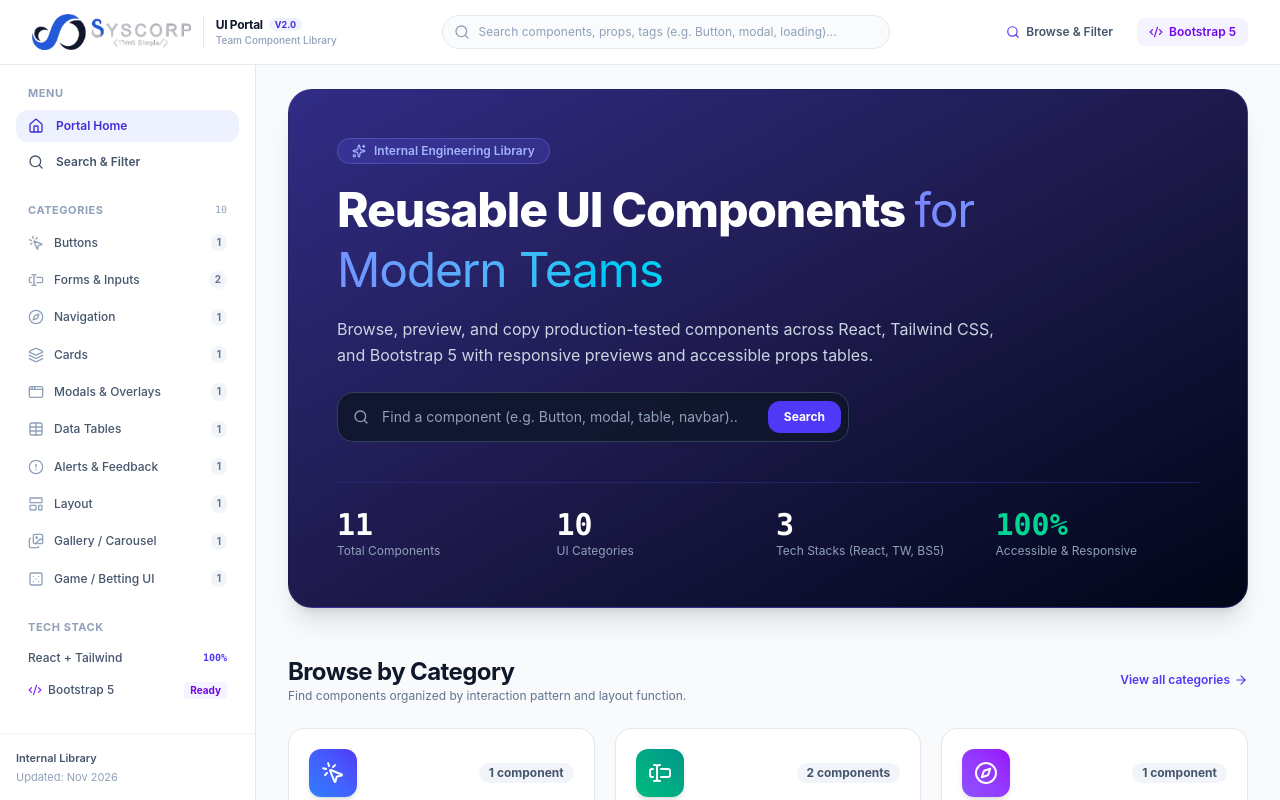
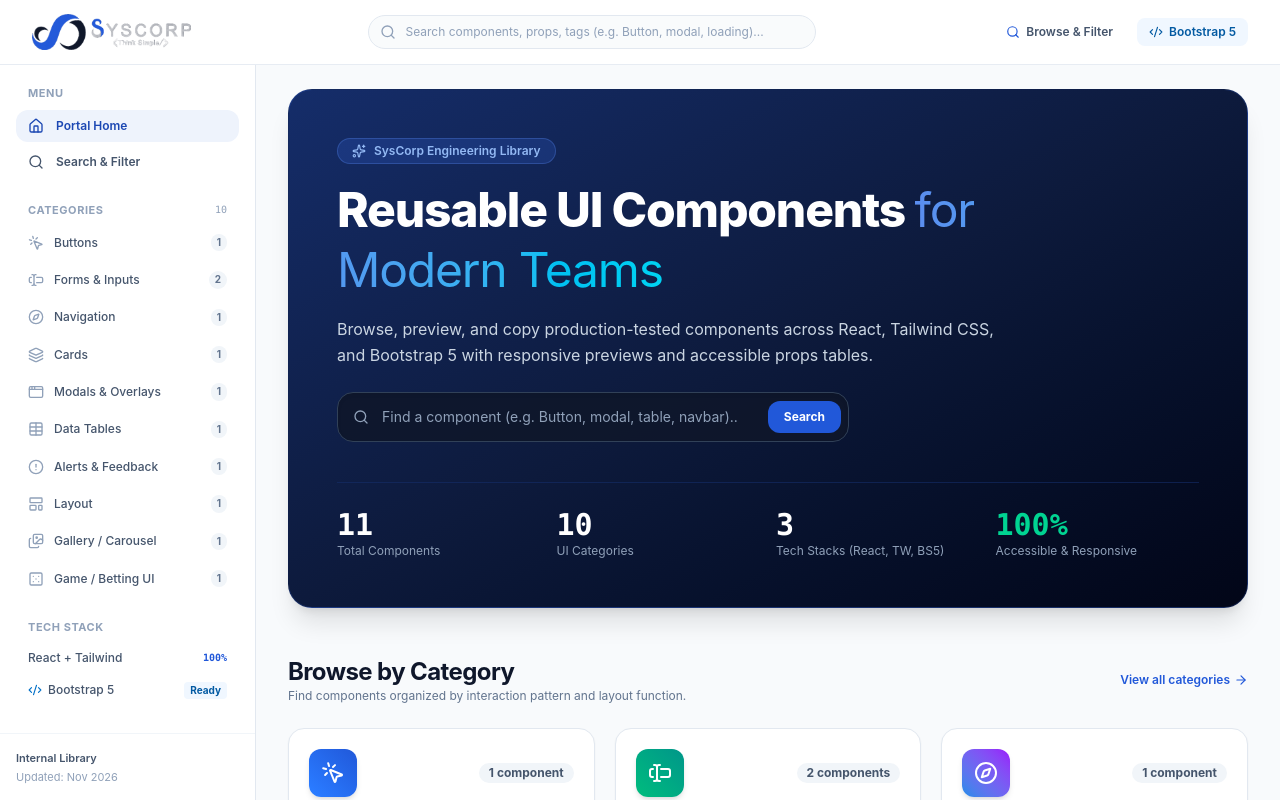
Before and after one commit to Seethaitsk/component, a Next.js app: page / in a window 1280 px wide. Shown: the top 800 px of the page. Built offline with nearby package versions, Linux system fonts and the light colour scheme.

Commit message:
feat(branding): remove extraneous portal text from header and adopt SysCorp brand blue and navy theme colors

```diff
--- a/src/app/globals.css
+++ b/src/app/globals.css
@@ -1,4 +1,51 @@
 @import "tailwindcss";
+
+@theme {
+  /* SysCorp Official Brand Blue Tokens */
+  --color-brand-50:  #eef3fc;
+  --color-brand-100: #dbe6fb;
+  --color-brand-200: #bfd3f8;
+  --color-brand-300: #93b9f4;
+  --color-brand-400: #5b8def;
+  --color-brand-500: #3b6ff0;
+  --color-brand-600: #2158d9;
+  --color-brand-700: #1b47b3;
+  --color-brand-800: #193c94;
+  --color-brand-900: #152d6a;
+  --color-brand-950: #0d1a3c;
+
+  /* SysCorp Official Dark Navy Tokens */
+  --color-navy-950: #090c16;
+  --color-navy-900: #0d1220;
+  --color-navy-800: #151b2e;
+  --color-navy-700: #222a42;
+
+  /* Align all indigo classes to SysCorp Brand Blue */
+  --color-indigo-50:  #eef3fc;
+  --color-indigo-100: #dbe6fb;
+  --color-indigo-200: #bfd3f8;
+  --color-indigo-300: #93b9f4;
+  --color-indigo-400: #5b8def;
+  --color-indigo-500: #3b6ff0;
+  --color-indigo-600: #2158d9;
+  --color-indigo-700: #1b47b3;
+  --color-indigo-800: #193c94;
+  --color-indigo-900: #152d6a;
+  --color-indigo-950: #0d1a3c;
+
+  /* Align all violet classes to SysCorp Cyan / Sky Accent */
+  --color-violet-50:  #f0f7ff;
+  --color-violet-100: #e0effe;
+  --color-violet-200: #bae0fd;
+  --color-violet-300: #7cc5fb;
+  --color-violet-400: #38a7f7;
+  --color-violet-500: #0e8ce9;
+  --color-violet-600: #0270c7;
+  --color-violet-700: #035aa2;
+  --color-violet-800: #074c85;
+  --color-violet-900: #0c406e;
+  --color-violet-950: #082849;
+}
 
 :root {
   --background: #f8fafc;
--- a/src/app/page.js
+++ b/src/app/page.js
@@ -19,7 +19,7 @@ export default function HomePage() {
         <div className="max-w-2xl space-y-4">
           <div className="inline-flex items-center gap-2 rounded-full bg-indigo-500/20 border border-indigo-400/30 px-3.5 py-1 text-xs font-semibold text-indigo-300">
             <Sparkles className="h-3.5 w-3.5" />
-            <span>Internal Engineering Library</span>
+            <span>SysCorp Engineering Library</span>
           </div>
 
           <h1 className="text-3xl sm:text-5xl font-extrabold tracking-tight leading-tight">
--- a/src/components/portal/Header.jsx
+++ b/src/components/portal/Header.jsx
@@ -31,7 +31,7 @@ export default function Header({ onMobileMenuToggle }) {
             <Menu className="h-5 w-5" />
           </button>
 
-          <Link href="/" className="flex items-center gap-3 group">
+          <Link href="/" className="flex items-center group py-1" aria-label="SysCorp Home">
             {/* SysCorp Logo (Light Mode) */}
             <Image
               src="/syscorp-logo-light.png"
@@ -50,16 +50,6 @@ export default function Header({ onMobileMenuToggle }) {
               priority
               className="h-8 sm:h-9 w-auto hidden dark:block transition-transform group-hover:scale-[1.02]"
             />
-
-            <div className="hidden sm:flex flex-col border-l border-slate-200 dark:border-slate-800 pl-3">
-              <div className="flex items-center gap-1.5">
-                <span className="text-xs font-bold text-slate-900 dark:text-white tracking-tight">UI Portal</span>
-                <span className="text-[9px] uppercase font-bold px-1.5 py-0.2 rounded-full bg-indigo-50 text-indigo-700 dark:bg-indigo-950 dark:text-indigo-300">
-                  v2.0
-                </span>
-              </div>
-              <p className="text-[10px] text-slate-400 font-medium">Team Component Library</p>
-            </div>
           </Link>
         </div>
 
```
